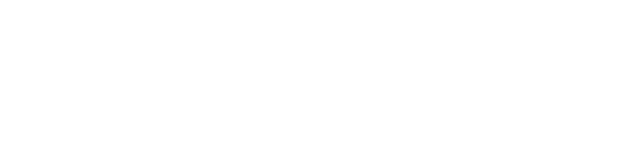
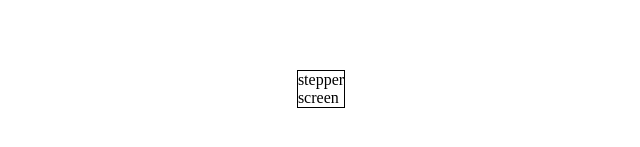
Before and after one commit to qadratic/payment-interface, a React (Create React App) app: page / in a window 1280 px wide. Shown: the part 311-458 px from the top of the page, without its empty margins (319-959 px from the left). Built offline with nearby package versions, Linux system fonts and the light colour scheme.

Commit message:
layout and added material ui

```diff
--- a/package.json
+++ b/package.json
@@ -3,6 +3,8 @@
   "version": "0.1.0",
   "private": true,
   "dependencies": {
+    "@material-ui/core": "^4.10.2",
+    "@material-ui/icons": "^4.9.1",
     "@testing-library/jest-dom": "^4.2.4",
     "@testing-library/react": "^9.3.2",
     "@testing-library/user-event": "^7.1.2",
--- a/public/index.html
+++ b/public/index.html
@@ -14,7 +14,9 @@
       manifest.json provides metadata used when your web app is installed on a
       user's mobile device or desktop. See https://developers.google.com/web/fundamentals/web-app-manifest/
     -->
-    <link rel="manifest" href="%PUBLIC_URL%/manifest.json" />
+	<link rel="manifest" href="%PUBLIC_URL%/manifest.json" />
+	<link rel="stylesheet" href="https://fonts.googleapis.com/css?family=Roboto:300,400,500,700&display=swap" />
+	<link rel="stylesheet" href="https://fonts.googleapis.com/icon?family=Material+Icons" />
     <!--
       Notice the use of %PUBLIC_URL% in the tags above.
       It will be replaced with the URL of the `public` folder during the build.
--- a/src/App.css
+++ /dev/null
@@ -1,38 +0,0 @@
-.App {
-  text-align: center;
-}
-
-.App-logo {
-  height: 40vmin;
-  pointer-events: none;
-}
-
-@media (prefers-reduced-motion: no-preference) {
-  .App-logo {
-    animation: App-logo-spin infinite 20s linear;
-  }
-}
-
-.App-header {
-  background-color: #282c34;
-  min-height: 100vh;
-  display: flex;
-  flex-direction: column;
-  align-items: center;
-  justify-content: center;
-  font-size: calc(10px + 2vmin);
-  color: white;
-}
-
-.App-link {
-  color: #61dafb;
-}
-
-@keyframes App-logo-spin {
-  from {
-    transform: rotate(0deg);
-  }
-  to {
-    transform: rotate(360deg);
-  }
-}
--- a/src/App.js
+++ b/src/App.js
@@ -1,5 +1,4 @@
 import React from 'react';
-import './App.css';
 import MainLayout from './components/MainLayout';
 
 function App() {
--- a/src/components/MainLayout.js
+++ b/src/components/MainLayout.js
@@ -2,8 +2,17 @@
 
 export default function MainLayout() {
 	return (
-		<div>
-
+		<div style={styles.container} >
+			<div  >stepper</div>
+			<div>screen</div>
 		</div>
 	)
 }
+
+const styles = {
+	container: {
+		display: 'flex',
+		flexDirection: 'column',
+		border: 'solid black 1px',
+	},
+}
--- a/src/index.css
+++ b/src/index.css
@@ -1,13 +1,8 @@
 body {
-  margin: 0;
-  font-family: -apple-system, BlinkMacSystemFont, 'Segoe UI', 'Roboto', 'Oxygen',
-    'Ubuntu', 'Cantarell', 'Fira Sans', 'Droid Sans', 'Helvetica Neue',
-    sans-serif;
-  -webkit-font-smoothing: antialiased;
-  -moz-osx-font-smoothing: grayscale;
+	margin: 0;
+	height: 100vh;
+	width: 100vw;
+	display: flex;
+	justify-content: center;
+	align-items: center;
 }
-
-code {
-  font-family: source-code-pro, Menlo, Monaco, Consolas, 'Courier New',
-    monospace;
-}
```
Also changed, not shown: 1 other file (tests, documents, lock files or other folders).
